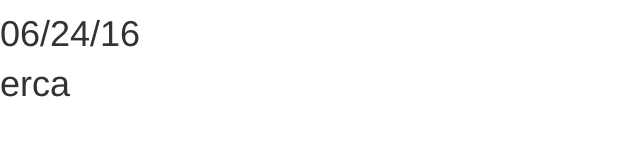
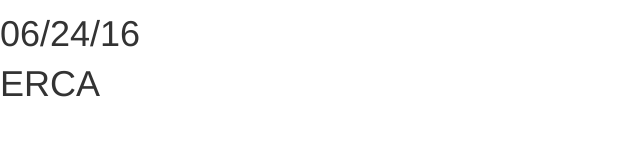
Before and after one commit to akashgarg51/angular2-pipes, an Angular app: page / in a window 1280 px wide. Shown: the part 158-300 px from the top of the page, without its empty margins (0-640 px from the left). Built offline with nearby package versions, Linux system fonts and the light colour scheme.

Commit message:
Pipes chaining
Change-Id: Ic2a85a4c802262cc9515de4ecbbbad966dc7a1d2
Signed-off-by: Akash Garg <akash.garg@sap.com>

```diff
--- a/src/app/pipes.component.html
+++ b/src/app/pipes.component.html
@@ -3,5 +3,5 @@
   <h2>Built-in Pipes</h2>
   <p>{{myValue | uppercase}}</p>
   <p>{{myDate | date:"MM/dd/yy"}}</p>
-  <p>{{myValue | slice:3:7}}</p>
+  <p>{{myValue | slice:3:7 | uppercase}}</p>
 </div>
```
